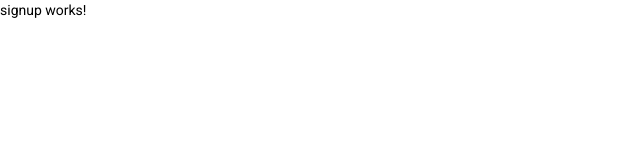
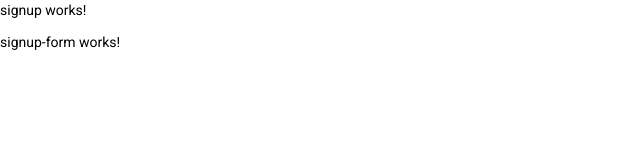
Before and after one commit to ByAliaksandr/single-page-app, an Angular app: page /signup in a window 1280 px wide. Shown: the top 160 px of the page, without its empty margins (0-640 px from the left). Built offline with nearby package versions, Linux system fonts and the light colour scheme.

Commit message:
feat: add signup-form component

```diff
--- /dev/null
+++ b/src/app/pages/signup/signup-form/signup-form.component.html
@@ -0,0 +1 @@
+<p>signup-form works!</p>
--- /dev/null
+++ b/src/app/pages/signup/signup-form/signup-form.component.ts
@@ -0,0 +1,12 @@
+import { Component, OnInit } from '@angular/core';
+
+@Component({
+  selector: 'app-signup-form',
+  templateUrl: './signup-form.component.html',
+  styleUrls: ['./signup-form.component.scss'],
+})
+export class SignupFormComponent implements OnInit {
+  constructor() {}
+
+  ngOnInit(): void {}
+}
--- a/src/app/pages/signup/signup.component.html
+++ b/src/app/pages/signup/signup.component.html
@@ -1 +1,2 @@
 <p>signup works!</p>
+<app-signup-form></app-signup-form>
--- a/src/app/pages/signup/signup.module.ts
+++ b/src/app/pages/signup/signup.module.ts
@@ -1,9 +1,10 @@
 import { NgModule } from '@angular/core';
 import { CommonModule } from '@angular/common';
 import { SignupComponent } from './signup.component';
+import { SignupFormModule } from './signup-form/signup-form.module';
 
 @NgModule({
   declarations: [SignupComponent],
-  imports: [CommonModule],
+  imports: [CommonModule, SignupFormModule],
 })
 export class SignupModule {}
```
Also changed, not shown: src/app/app.module.ts (+8 -6 lines), src/app/pages/signup/signup-form/signup-form.module.ts (added, +10 -0 lines), src/app/pages/signup/signup-form/signup-form.component.scss (added), 1 other file (tests, documents, lock files or other folders).
